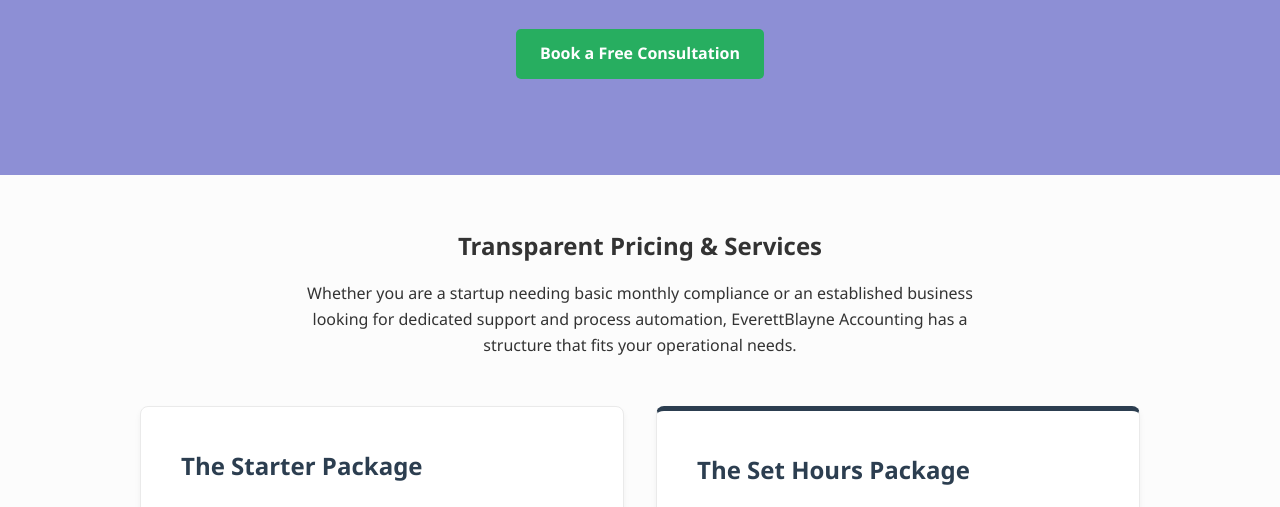
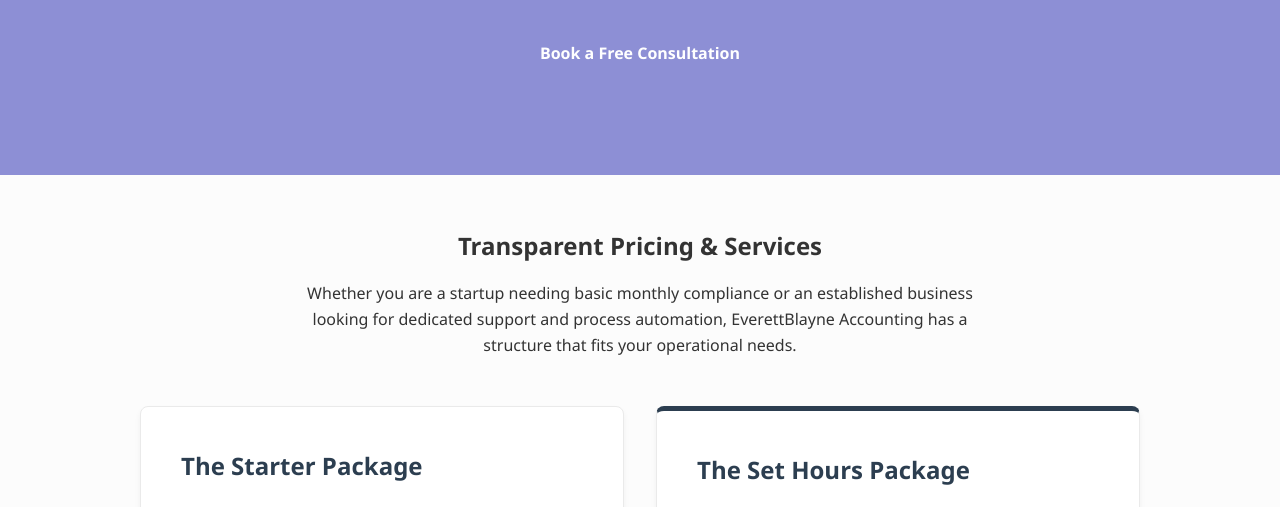
Before and after one commit to Canerican/EverettBlayneAccounitng, a plain HTML site: page index.html in a window 1280 px wide. Shown: the part 240-747 px from the top of the page. Drawn offline with Linux system fonts and the light colour scheme.

Commit message:
Update index.html

```diff
--- a/index.html
+++ b/index.html
@@ -40,7 +40,7 @@
         /* Buttons */
         .cta-button {
             display: inline-block;
-            background: #27ae60;
+            background: ##96254a;
             color: #ffffff;
             padding: 0.75rem 1.5rem;
             text-decoration: none;
@@ -49,7 +49,7 @@
             transition: background 0.3s ease;
         }
         .cta-button:hover {
-            background: #219653;
+            background: #7a203e;
         }
 
         /* Pricing Grid */
```
